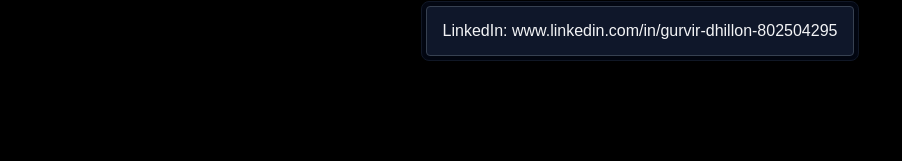
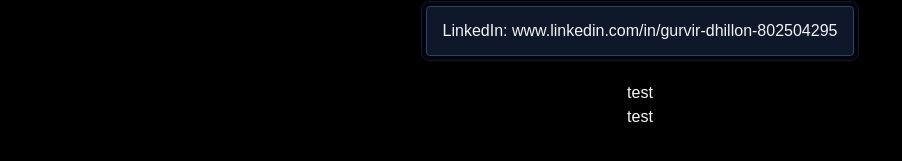
Before and after one commit to gdhillon2/portfolio, a Next.js app: page /contact in a window 1280 px wide. Shown: the part 267-428 px from the top of the page, without its empty margins (0-902 px from the left). Built offline with nearby package versions, Linux system fonts and the light colour scheme.

Commit message:
added contact card to contact page for testing

```diff
--- a/app/contact/page.tsx
+++ b/app/contact/page.tsx
@@ -1,4 +1,5 @@
 import Card from "@/components/Card";
+import ContactCard from "@/components/ContactCard";
 
 export default function ContactPage() {
     return (
@@ -7,6 +8,7 @@
                 <Card content="Email: gurvirdhillonswe@gmail.com"/>
                 <Card content="GitHub: gdhillon2"/>
                 <Card content="LinkedIn: www.linkedin.com/in/gurvir-dhillon-802504295"/>
+                <ContactCard text="test" icon="test" copy_string="test" link=""/>
             </div>
         </div>
     )
```
